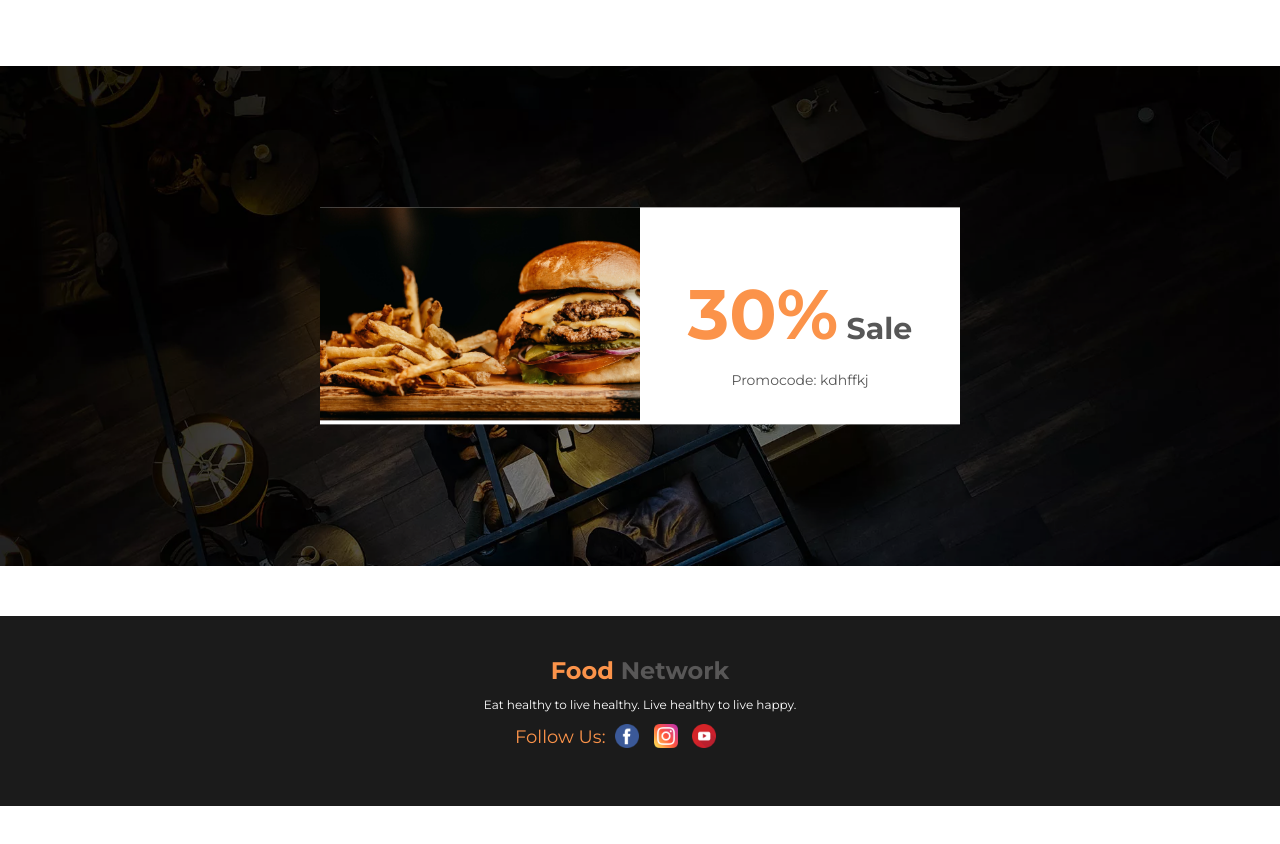
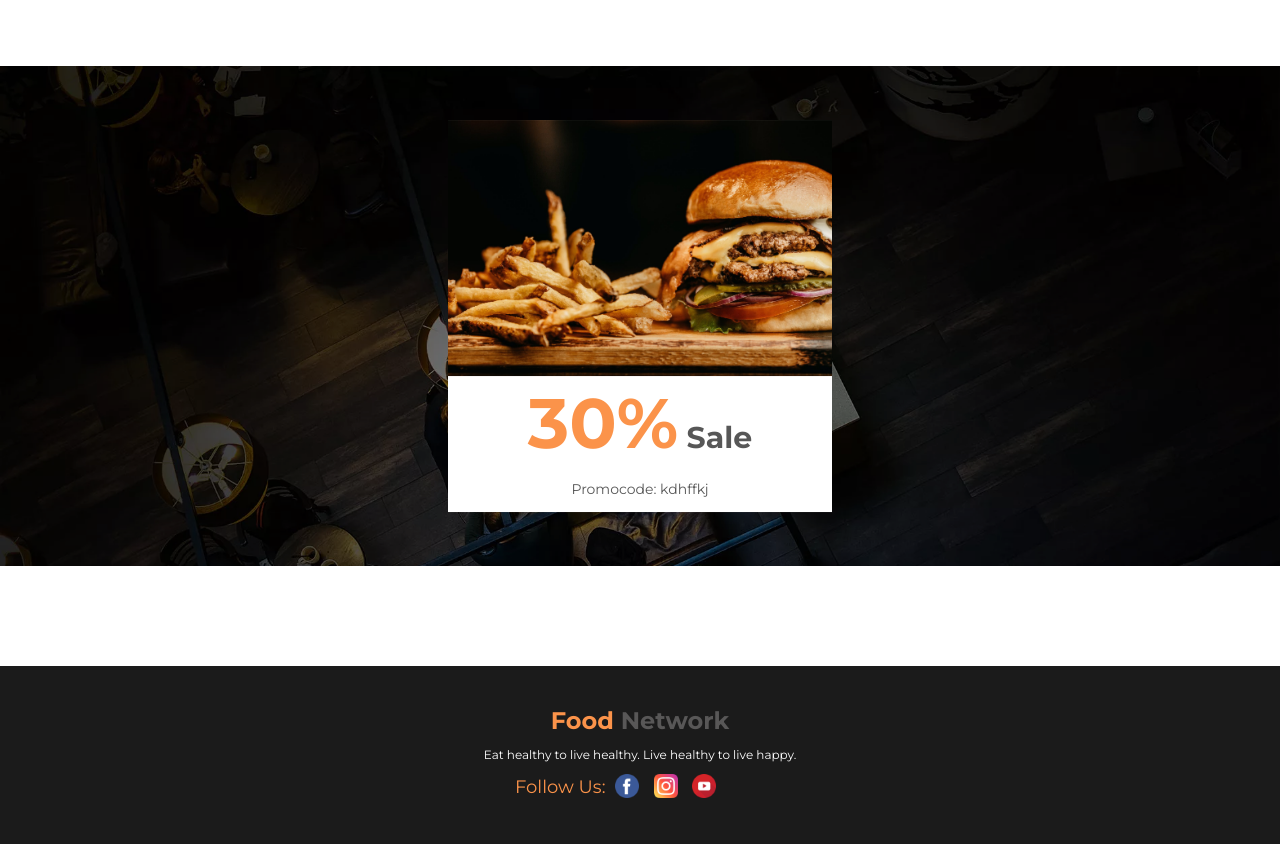
Before and after one commit to somiyaPrity/assignment-1-food-network, a plain HTML site: page index.html in a window 1280 px wide. Shown: the part 2440-3284 px from the top of the page. Before the commit the page ends 3246 px from the top, so only its background shows below. Drawn offline with Linux system fonts and the light colour scheme.

Commit message:
updated position

```diff
--- a/index.html
+++ b/index.html
@@ -125,13 +125,12 @@
     <!-- offer -->
     <section class="offer-section">
         <div class="offer-content">
-            <div class="offer-img">
-                <img src="images/burger2.jpeg" alt="" srcset="">
-            </div>
-            <div class="offer-text">
-                <h1 class="offer-parcent"><span style="font-size: 70px;" class="orange-color">30%</span> Sale</h1>
-                <p style="color: #575757;">Promocode: kdhffkj</p>
-            </div>
+
+            <img src="images/burger2.jpeg" alt="" srcset="">
+
+            <h1 class="offer-parcent"><span style="font-size: 70px;" class="orange-color">30%</span> Sale</h1>
+            <p style="color: #575757;">Promocode: kdhffkj</p>
+
 
         </div>
     </section>
--- a/style.css
+++ b/style.css
@@ -215,25 +215,17 @@ h4 {
 }
 .offer-content {
   background-color: #fff;
-  width: 50%;
-
+  width: 30%;
   position: absolute;
   left: 50%;
   top: 50%;
   transform: translate(-50%, -50%);
-  display: flex;
 }
-.offer-img {
-  width: 50%;
-}
-.offer-img img {
-  width: 100%;
+
+.offer-content img {
   width: 100%;
 }
-.offer-text {
-  width: 50%;
-  margin-top: 10%;
-}
+
 .offer-parcent {
   font-size: 30px;
   color: #575757;
@@ -241,7 +233,7 @@ h4 {
 /* footer */
 footer {
   background-color: rgb(27, 27, 27);
-  margin-top: 50px;
+  margin-top: 100px;
   padding: 40px 20px;
   text-align: center;
 }
```
